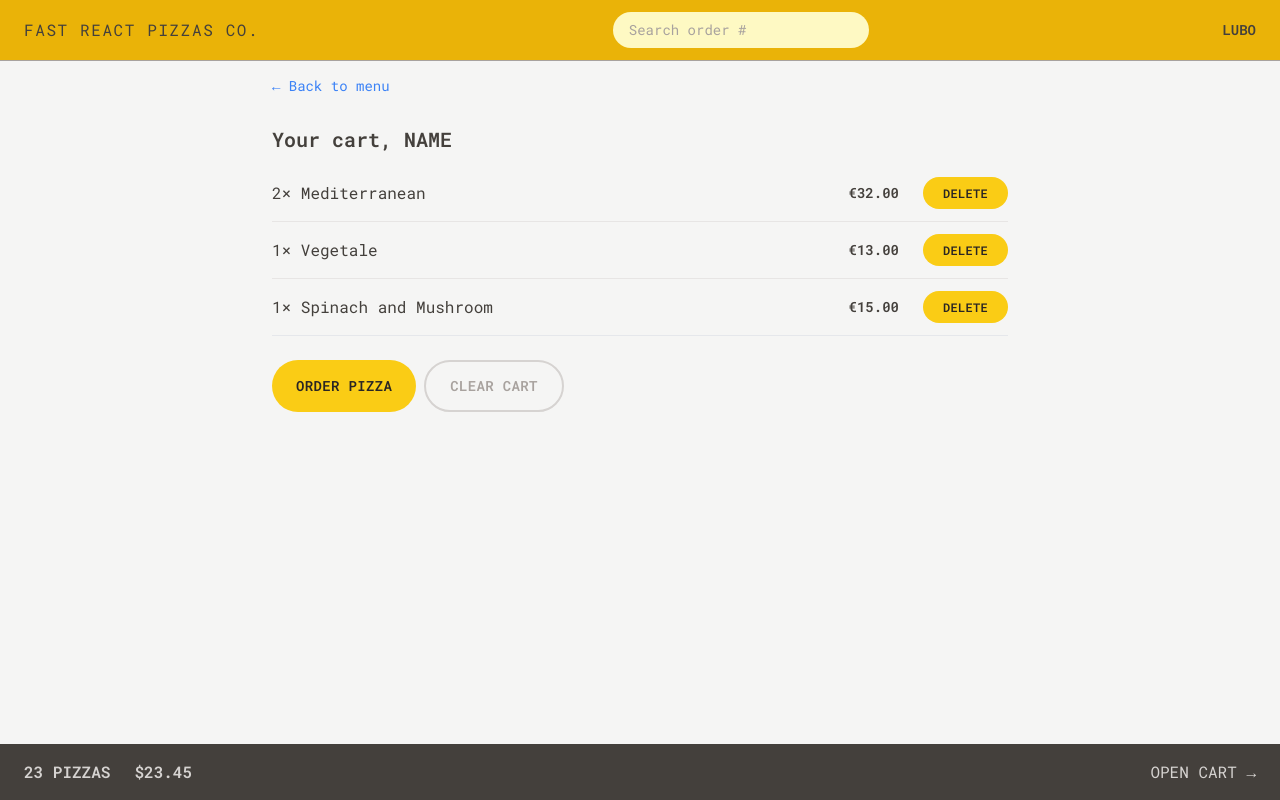
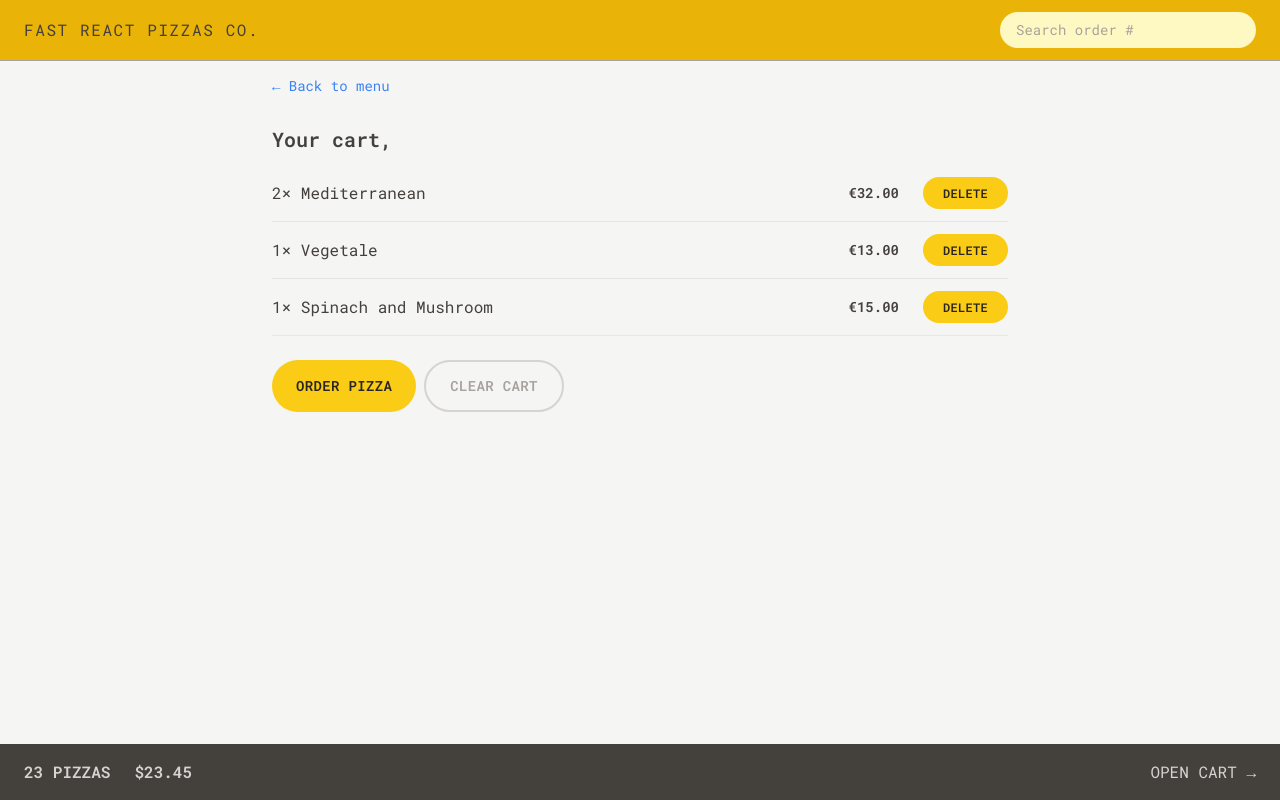
Before and after one commit to lubomir80/10.pizza-order, a React (Vite) app: page /cart in a window 1280 px wide. Built offline with nearby package versions, Linux system fonts and the light colour scheme; a web font is replaced by a local one.

Commit message:
userSlice, username

```diff
--- /dev/null
+++ b/src/Redux/User/selectors.js
@@ -0,0 +1,2 @@
+
+export const userSelector = (state) => state.user.username
--- /dev/null
+++ b/src/Redux/User/userSlice.js
@@ -0,0 +1,20 @@
+import { createSlice } from '@reduxjs/toolkit'
+
+
+const initialState = {
+   username: ""
+}
+
+const userSlice = createSlice({
+   name: "user",
+   initialState,
+   reducers: {
+      updateName(state, { payload }) {
+         state.username = payload
+      }
+   },
+})
+
+
+export const { updateName } = userSlice.actions
+export default userSlice.reducer
--- /dev/null
+++ b/src/Redux/store.js
@@ -0,0 +1,12 @@
+import { configureStore } from '@reduxjs/toolkit'
+import userReducer from './User/userSlice'
+
+
+
+const store = configureStore({
+   reducer: {
+      user: userReducer,
+   },
+});
+
+export default store
--- a/src/features/cart/Cart.jsx
+++ b/src/features/cart/Cart.jsx
@@ -2,6 +2,8 @@ import { Link } from "react-router-dom"
 import Button from "../../ui/Button"
 import LinkButton from "../../ui/LinkButton"
 import CartItem from "./CartItem";
+import { useSelector } from "react-redux";
+import { userSelector } from "../../Redux/User/selectors";
 
 const fakeCart = [
    {
@@ -31,13 +33,14 @@ const fakeCart = [
 
 function Cart() {
    const cart = fakeCart
+   const username = useSelector(userSelector)
 
    return (
       <div className="py-3 px-4">
          <LinkButton to="/menu">
             &larr; Back to menu
          </LinkButton>
-         <h2 className="mt-7 text-xl font-semibold">Your cart, NAME</h2>
+         <h2 className="mt-7 text-xl font-semibold">Your cart, {username}</h2>
          <ul className="mt-3 divide-y divide-stone-200 border-b">
             {cart.map((item, idx) => <CartItem key={idx} item={item} />)}
          </ul>
--- a/src/features/order/CreateOrder.jsx
+++ b/src/features/order/CreateOrder.jsx
@@ -1,6 +1,8 @@
 import { Form, redirect, useActionData, useNavigation } from "react-router-dom"
 import { createOrder } from "../../services/apiRestaurant";
 import Button from "../../ui/Button";
+import { userSelector } from "../../Redux/User/selectors";
+import { useSelector } from "react-redux";
 
 
 const isValidPhone = (str) =>
@@ -40,7 +42,7 @@ function CreateOrder() {
    const navigation = useNavigation()
    const isSubmitting = navigation.state === "submitting"
    const formErrors = useActionData()
-
+   const username = useSelector(userSelector)
    const cart = fakeCart;
 
    return (
@@ -52,7 +54,7 @@ function CreateOrder() {
          <Form method="POST">
             <div className="mb-5 flex gap-2 flex-col sm:flex-row sm:items-center">
                <label className="sm:basis-40">First Name</label>
-               <input type="text" name="customer" required className="input grow" />
+               <input defaultValue={username} type="text" name="customer" required className="input grow" />
             </div>
 
             <div className="mb-5 flex gap-2 flex-col sm:flex-row sm:items-center">
--- a/src/features/order/Order.jsx
+++ b/src/features/order/Order.jsx
@@ -4,9 +4,11 @@ import { calcMinutesLeft, formatCurrency, formatDate } from "../../utils/helpers
 import OrderItem from "./OrderItem";
 
 
+
 //Test ID: IIDSAT or CQE92U
 function Order() {
    const order = useLoaderData()
+
 
    const {
       id,
--- a/src/features/user/CreateUser.jsx
+++ b/src/features/user/CreateUser.jsx
@@ -1,13 +1,25 @@
 import { useState } from "react"
 import Button from "../../ui/Button"
+import { useDispatch } from "react-redux"
+import { updateName } from "../../Redux/User/userSlice"
+import { useNavigate } from "react-router"
 
 
 
 function CreateUser() {
    const [username, setUsername] = useState("")
+   const dispatch = useDispatch()
+   const navigate = useNavigate()
+
+
 
    const handelSubmit = (e) => {
       e.preventDefault()
+
+      console.log(username)
+      if (!username) return
+      dispatch(updateName(username))
+      navigate("/menu")
    }
 
 
--- a/src/features/user/Username.jsx
+++ b/src/features/user/Username.jsx
@@ -1,8 +1,16 @@
+import { userSelector } from "../../Redux/User/selectors"
+import { useSelector } from "react-redux"
+
+
 
 function Username() {
+   const username = useSelector(userSelector)
+
+   if (!username) return null;
+
    return (
       <div className="md:block hidden text-sm font-semibold">
-         Lubo
+         {username}
       </div>
    )
 }
--- a/src/main.jsx
+++ b/src/main.jsx
@@ -2,9 +2,14 @@ import React from 'react'
 import ReactDOM from 'react-dom/client'
 import App from './App.jsx'
 import './index.css';
+import store from './Redux/store.js';
+import { Provider } from 'react-redux';
+
 
 ReactDOM.createRoot(document.getElementById('root')).render(
    <React.StrictMode>
-      <App />
+      <Provider store={store} >
+         <App />
+      </Provider>
    </React.StrictMode>,
 )
--- a/src/ui/Home.jsx
+++ b/src/ui/Home.jsx
@@ -1,7 +1,12 @@
+import { useSelector } from "react-redux"
+import { userSelector } from "../Redux/User/selectors"
 import CreateUser from "../features/user/CreateUser"
+import Button from "./Button"
 
 
 function Home() {
+   const username = useSelector(userSelector)
+
    return (
       <div className="my-10 text-center">
          <h1 className="text-xl font-semibold mb-8 md:text-3xl sm:my-16">
@@ -11,7 +16,9 @@ function Home() {
                Straight out of the oven, straight to you.
             </span>
          </h1>
-         <CreateUser />
+         {username === "" ?
+            <CreateUser /> :
+            <Button to="/menu" type="primary">Back to ordering, {username}</Button>}
       </div>
    )
 }
```
Also changed, not shown: 1 other file (tests, documents, lock files or other folders).
